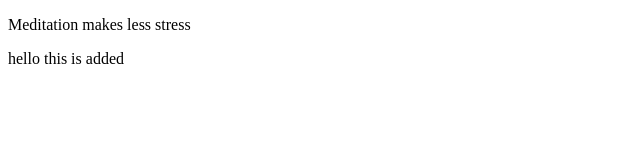
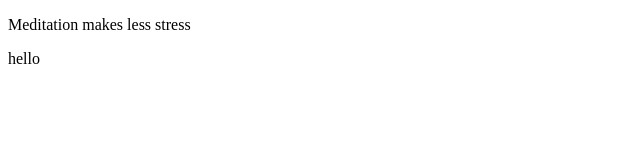
Before and after one commit to YoTsegay/Assignment, a plain HTML site: page index.html in a window 1280 px wide. Shown: the full height of the page, 0-640 px from the left. Drawn offline with Linux system fonts and the light colour scheme.

Commit message:
Revert "coor chnged"
This reverts commit 706236af61eafa135d18b547f4bbbdbf35714414.

```diff
--- a/index.html
+++ b/index.html
@@ -7,7 +7,7 @@
     <title>Document</title>
   </head>
   <body>
-    <p>Meditation makes less stress</p>
-    <p>hello this is added</p>
+      <p>Meditation makes less stress</p>
+      <p>hello</p>
   </body>
 </html>
```
